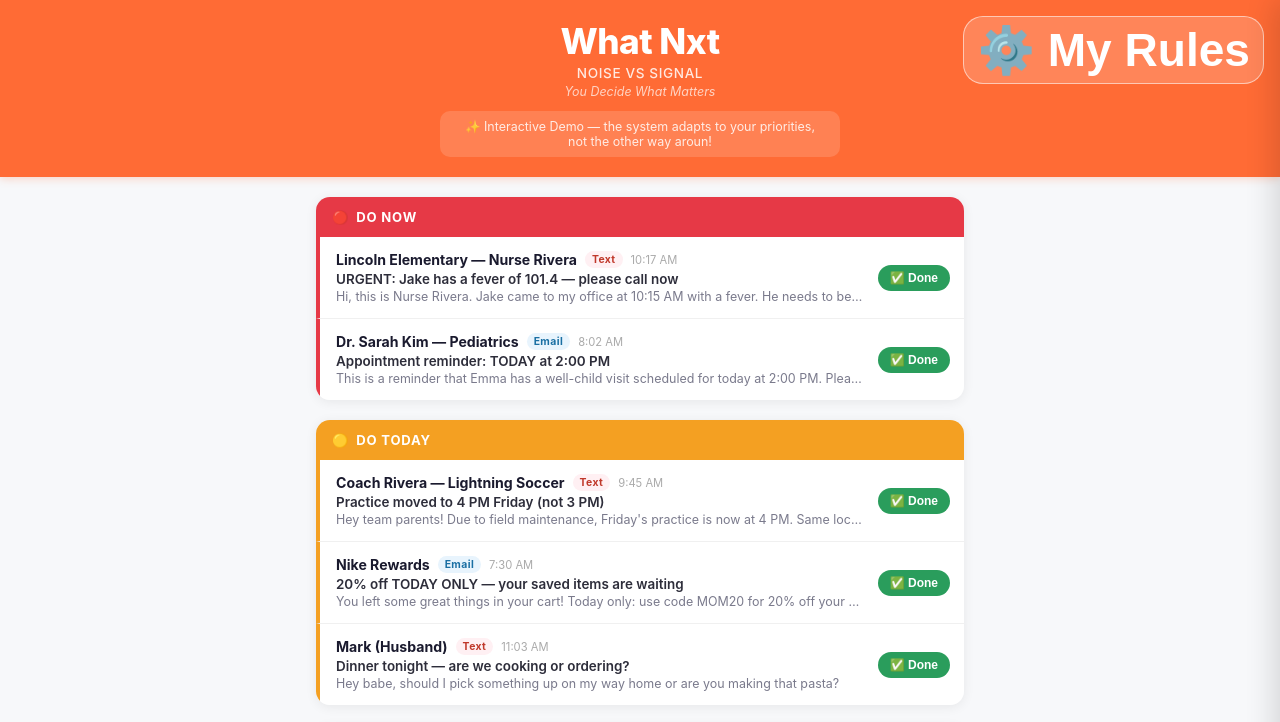
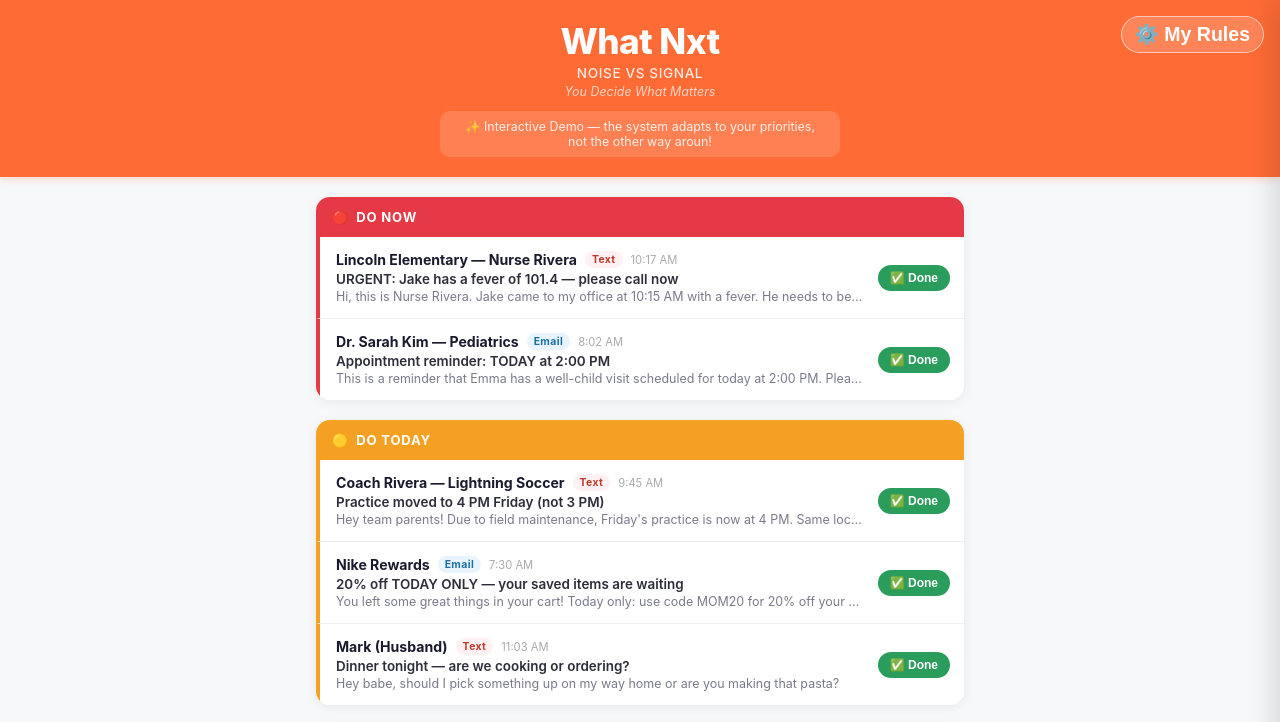
Before and after one commit to Sruthiamireddy2026/WhatNxt-app, a website: page demo.html in a window 1280 px wide. Shown: the top 722 px of the page. Drawn offline with Linux system fonts and the light colour scheme.

```diff
--- a/demo.html
+++ b/demo.html
@@ -45,7 +45,7 @@
     .btn-done.state-done:hover { background: #228B4F; }
     .btn-done.state-undo { background: #D0D0D0; color: #555555; }
     .btn-done.state-undo:hover { background: #BBBBBB; }
-    .btn-rules { position: absolute; top: 16px; right: 16px; padding: 6px 13px; font-size: 2.88rem; font-weight: 700; background: rgba(255,255,255,0.18); border: 1.5px solid rgba(255,255,255,0.55); border-radius: 20px; color: #fff; cursor: pointer; white-space: nowrap; }
+    .btn-rules { position: absolute; top: 16px; right: 16px; padding: 6px 13px; font-size: 1.22rem; font-weight: 700; background: rgba(255,255,255,0.18); border: 1.5px solid rgba(255,255,255,0.55); border-radius: 20px; color: #fff; cursor: pointer; white-space: nowrap; }
     .btn-rules:hover { background: rgba(255,255,255,0.32); }
     .rules-overlay { position: fixed; inset: 0; background: rgba(26,26,46,0.42); z-index: 200; opacity: 0; pointer-events: none; transition: opacity 0.25s; }
     .rules-overlay.open { opacity: 1; pointer-events: all; }
```
